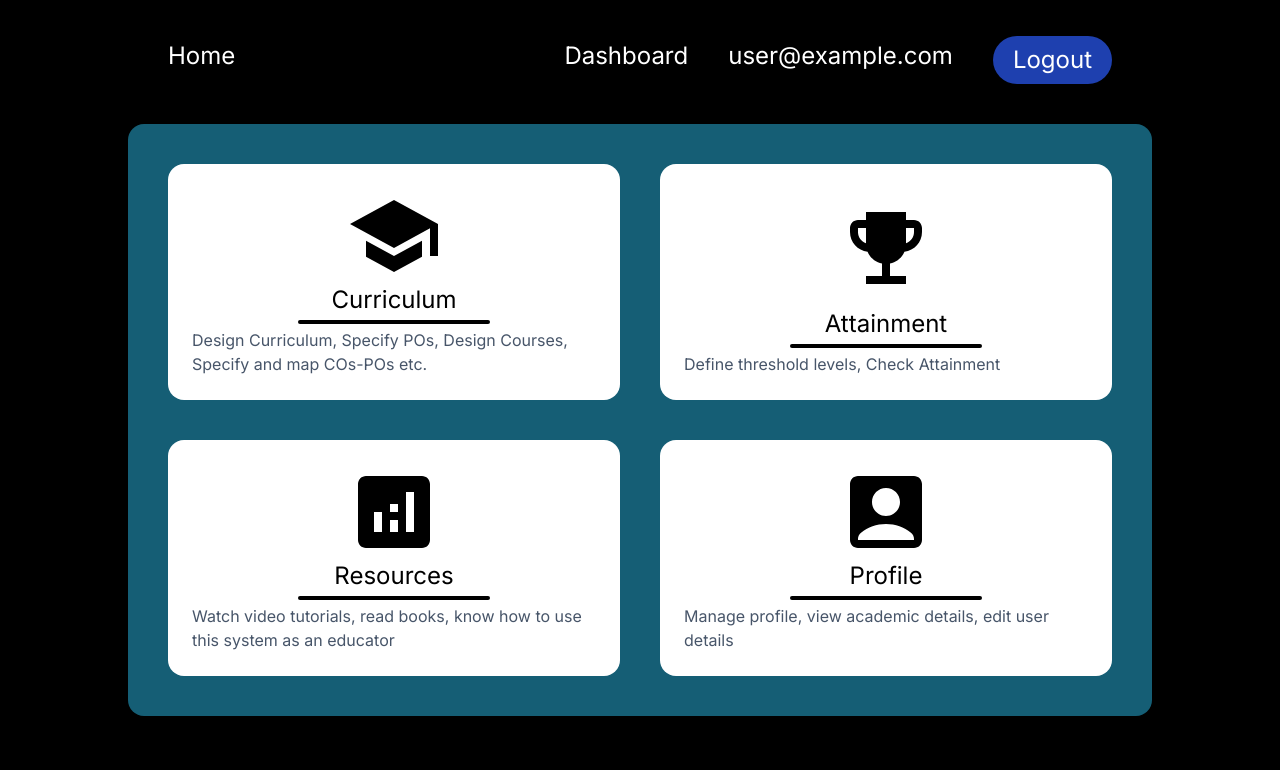
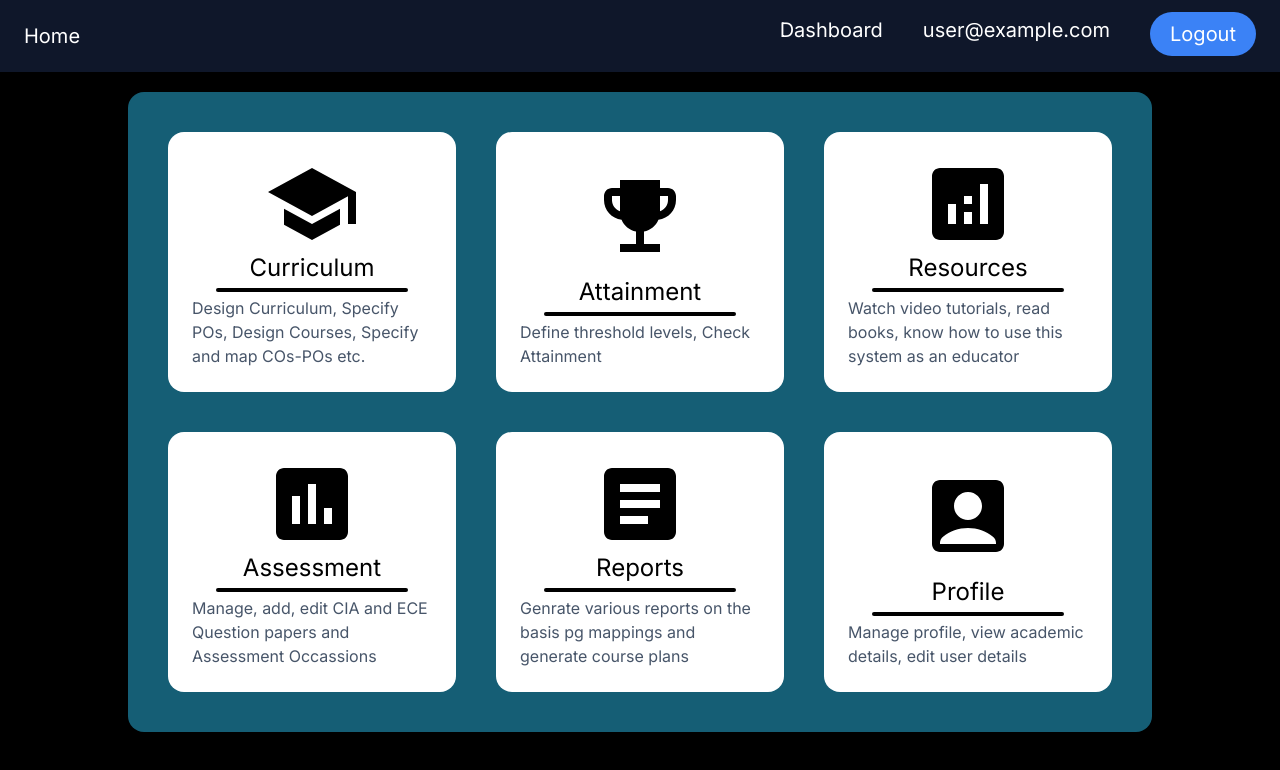
Before and after one commit to Harnoor007/Next-Auth-App, a Next.js app: page /dashboard in a window 1280 px wide. Shown: the top 770 px of the page. Built offline with nearby package versions, Linux system fonts and the light colour scheme; no server answers; sample sign-in values are in the browser's storage.

Commit message:
last b4 touching backend

```diff
--- a/src/app/(auth)/login/page.tsx
+++ b/src/app/(auth)/login/page.tsx
@@ -57,7 +57,7 @@ const Login = () => {
   return (
     sessionStatus !== "authenticated" && (
       <div className="flex min-h-screen flex-col items-center justify-between p-24">
-        <div className="bg-[#212121] p-8 rounded shadow-md w-96">
+        <div className="bg-slate-900 p-8 rounded shadow-md w-96">
           <h1 className="text-white text-4xl text-center font-semibold mb-8">Login</h1>
           <form onSubmit={handleSubmit}>
             <input
--- a/src/app/dashboard/page.tsx
+++ b/src/app/dashboard/page.tsx
@@ -7,6 +7,8 @@ import SchoolIcon from '@mui/icons-material/School';
 import AnalyticsIcon from '@mui/icons-material/Analytics';
 import EmojiEventsIcon from '@mui/icons-material/EmojiEvents';
 import AccountBoxIcon from '@mui/icons-material/AccountBox';
+import AssessmentIcon from '@mui/icons-material/Assessment';
+import ArticleIcon from '@mui/icons-material/Article';
 import { useRouter } from "next/navigation";
 
 const Dashboard = () => {
@@ -23,7 +25,7 @@ const Dashboard = () => {
     router.push("/curriculum");
   };
   return (
-    <div className="text-black container bg-cyan-800 mx-auto my-5 p-10 space-y-10 rounded-2xl max-h-[50rem]">
+    <div className="text-black container bg-cyan-800 mx-auto my-5 p-10 space-y-10 rounded-2xl max-h-[50rem] max-w-5xl text-2xl">
       <div className="flex flex-row space-x-10">
 
         <div onClick={handleClick} className='container p-6 bg-white flex flex-col rounded-2xl hover:bg-gray-100 hover:shadow-2xl hover:scale-105'>
@@ -39,15 +41,35 @@ const Dashboard = () => {
           <hr className="w-48 h-1 mx-auto my-0 bg-black border-0 rounded md:my-1 dark:bg-gray-700"></hr>
           <h6 className="text-base text-slate-600">Define threshold levels, Check Attainment</h6>
         </div>
-      </div>
 
-      <div className='flex flex-row space-x-10'>
+
+
         <div className='container p-6 bg-white flex flex-col rounded-2xl hover:bg-gray-100 hover:shadow-2xl hover:scale-105'>
           <AnalyticsIcon style={{ color: 'black', width: '6rem', height: '6rem', margin: 'auto' }} />
           <div className="mx-auto">Resources</div>
           <hr className="w-48 h-1 mx-auto my-0 bg-black border-0 rounded md:my-1 dark:bg-gray-700"></hr>
           <h6 className="text-base text-slate-600">Watch video tutorials, read books, know how to use this system as an educator</h6>
         </div>
+        </div>
+        <div className='flex flex-row space-x-10'>
+        <div
+          // onClick={() => { navigate('./profile') }}
+          className='container p-6 bg-white flex flex-col rounded-2xl hover:bg-gray-100 hover:shadow-2xl hover:scale-105'>
+          <AssessmentIcon style={{color:'black', width:'6rem', height:'6rem', margin:'auto'}}/>
+          <div className="mx-auto">Assessment</div>
+          <hr className="w-48 h-1 mx-auto my-0 bg-black border-0 rounded md:my-1 dark:bg-gray-700"></hr>
+          <h6 className="text-base text-slate-600">Manage, add, edit CIA and ECE Question papers and Assessment Occassions</h6>
+        </div>
+
+        <div
+          // onClick={() => { navigate('./profile') }}
+          className='container p-6 bg-white flex flex-col rounded-2xl hover:bg-gray-100 hover:shadow-2xl hover:scale-105'>
+          <ArticleIcon style={{ color: 'black', width: '6rem', height: '6rem', margin: 'auto' }} />
+          <div className="mx-auto">Reports</div>
+          <hr className="w-48 h-1 mx-auto my-0 bg-black border-0 rounded md:my-1 dark:bg-gray-700"></hr>
+          <h6 className="text-base text-slate-600">Genrate various reports on the basis pg mappings and generate course plans</h6>
+        </div>
+
         <div
           // onClick={() => { navigate('./profile') }}
           className='container p-6 bg-white flex flex-col rounded-2xl hover:bg-gray-100 hover:shadow-2xl hover:scale-105'>
--- a/src/app/layout.tsx
+++ b/src/app/layout.tsx
@@ -23,8 +23,10 @@ export default async function RootLayout({
     <html lang="en">
       <body className={inter.className}>
         <SessionProvider session={session}>
-          <div className="mx-auto max-w-5xl text-2xl gap-2 mb-10">
+        <div className="mx-auto text-xl gap-2">
             <Navbar />
+            </div>
+          <div className="mx-auto gap-2 mb-10">
             {children}
           </div>
         </SessionProvider>
--- a/src/components/Navbar.tsx
+++ b/src/components/Navbar.tsx
@@ -6,35 +6,36 @@ import { signOut, useSession } from "next-auth/react";
 const Navbar = () => {
   const { data: session }: any = useSession();
   return (
-    <div>
-      <ul className="flex justify-between m-10 item-center">
+    <div className="bg-slate-900 shadow-lg w-full">
+      <div className="container mx-auto px-6 py-4">
+        <ul className="flex justify-between items-center">
           <div>
             <Link href="/">
-            <li>Home</li>
+              <li className="text-white hover:text-blue-500 cursor-pointer transition duration-300">Home</li>
             </Link>
           </div>
           <div className="flex gap-10">
             <Link href="/dashboard">
-            <li>Dashboard</li>
+              <li className="text-white hover:text-blue-500 cursor-pointer transition duration-300">Dashboard</li>
             </Link>
             {!session ? (
               <>
                 <Link href="/login">
-                <li>Login</li>
+                  <li className="text-white hover:text-blue-500 cursor-pointer transition duration-300">Login</li>
                 </Link>
                 <Link href="/register">
-                <li>Register</li>
+                  <li className="text-white hover:text-blue-500 cursor-pointer transition duration-300">Register</li>
                 </Link>
               </>
             ) : (
               <>
-              {session.user?.email}
+                <li className="text-white">{session.user?.email}</li>
                 <li>
                   <button
                     onClick={() => {
                       signOut();
                     }}
-                  className="p-2 px-5 -mt-1 bg-blue-800 rounded-full"
+                    className="py-2 px-5 -mt-1 bg-blue-500 rounded-full text-white hover:bg-blue-700 cursor-pointer transition duration-300"
                   >
                     Logout
                   </button>
@@ -44,6 +45,7 @@ const Navbar = () => {
           </div>
         </ul>
       </div>
+    </div>
   );
 };
 
```
Lines whose indentation alone changed are shown as unchanged.
